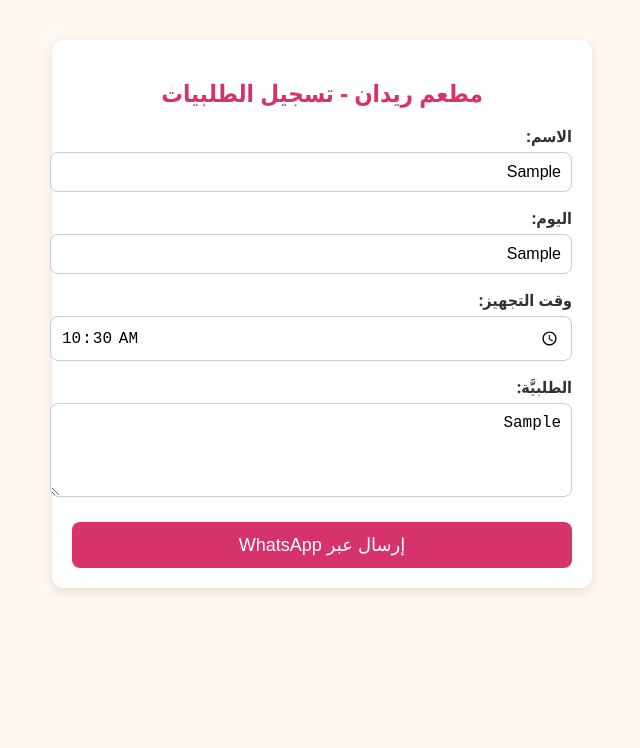
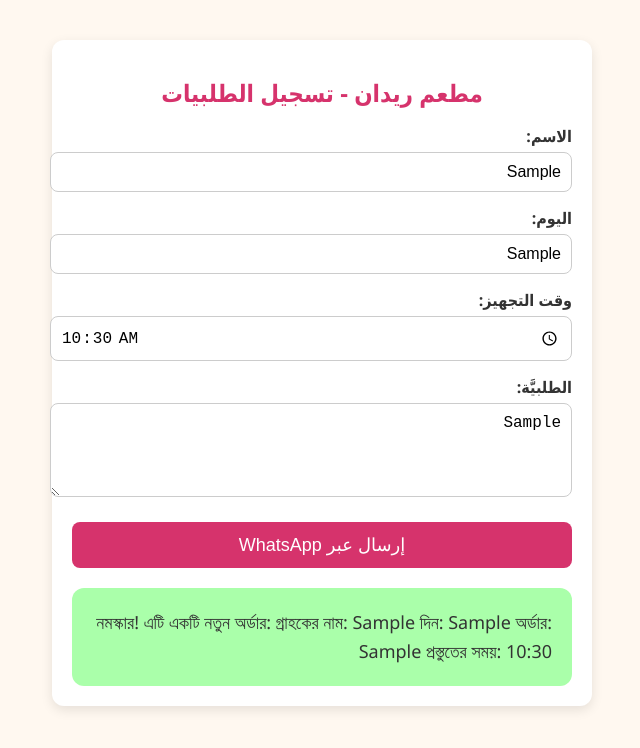
Before and after one commit to asad-5355/MENU, a plain HTML site: page index.html in a window 1280 px wide. Both pictures are taken after typing "Sample", "Sample", "10:30", "Sample" into the empty fields and a click on the button "إرسال عبر WhatsApp". Shown: the whole page, without its empty margins (318-958 px from the left). Drawn offline with Linux system fonts and the light colour scheme.

Commit message:
Update index.html

```diff
--- a/index.html
+++ b/index.html
@@ -63,6 +63,17 @@
             background-color: #b02957;
         }
 
+        /* تصميم رسالة الواتساب */
+        .whatsapp-message {
+            margin-top: 20px;
+            padding: 20px;
+            background-color: #aaffaa; /* لون الخلفية الأخضر الداكن */
+            border-radius: 12px;
+            font-size: 18px;
+            line-height: 1.6;
+            color: #333;
+        }
+
         @media (max-width: 600px) {
             .container {
                 margin: 20px;
@@ -79,7 +90,7 @@
         <input type="text" id="name" placeholder="أدخل اسمك هنا" required>
 
         <label for="day">اليوم:</label>
-        <input type="text" id="day" placeholder="مثال: الإثنين" required>
+        <input type="text" id="day" placeholder="مثال: السبت" required>
 
         <label for="prep_time">وقت التجهيز:</label>
         <input type="time" id="prep_time" required>
@@ -89,9 +100,37 @@
 
         <button type="submit">إرسال عبر WhatsApp</button>
     </form>
+
+    <!-- رسالة الواتساب الم仿 -->
+    <div class="whatsapp-message" id="previewMessage"></div>
 </div>
 
 <script>
+    // قائمة المرجعية للترجمة من العربية إلى البنغالية
+    const translationMap = {
+        "سلام": "নমস্কার",
+        "السبت": "শনিবার",
+        "مندي لحم": "মাংসের মন্ডি",
+        "مندي دجاج": "চিকেন মন্ডি",
+        "مكرونة": "মক্রোনা",
+        "بطاطس": "পটো",
+        "شاي": "চা",
+        "قهوة": "কফি",
+        "زبادي": "দই",
+        "عصير": "সঞ্জীবনী",
+        "وجبة": "ভোজ্য",
+        "عدد": "সংখ্যা",
+        "ص": "সেকেন্ড",
+        "دقائق": "মিনিট",
+        "ساعة": "ঘণ্টা"
+    };
+
+    function translateArabicToBengali(text) {
+        return text.split(' ').map(word => {
+            return translationMap[word] || word; // ترجمة الكلمة إن وجدت، وإلا الإبقاء عليها كما هي
+        }).join(' ');
+    }
+
     function sendToWhatsApp(event) {
         event.preventDefault();
 
@@ -100,8 +139,15 @@
         const prepTime = document.getElementById('prep_time').value.trim();
         const order = document.getElementById('order').value.trim();
 
-        // رسالة باللغة البنغالية مع وقت التجهيز
-        const bengaliMessage = `নমস্কার! এটি একটি নতুন অর্ডার:\n\nগ্রাহকের নাম: ${name}\nদিন: ${day}\nঅর্ডার: ${order}\nপ্রস্তুতের সময়: ${prepTime}`;
+        // ترجمة الطلبيَّة إلى البنغالية
+        const translatedOrder = translateArabicToBengali(order);
+
+        // رسالة بنغالية كاملة
+        const bengaliMessage = `নমস্কার! এটি একটি নতুন অর্ডার:\n\nগ্রাহকের নাম: ${name}\nদিন: ${day}\nঅর্ডার: ${translatedOrder}\nপ্রস্তুতের সময়: ${prepTime}`;
+
+        // تحديث رسالة الواتساب الم模仿
+        const previewMessageDiv = document.getElementById('previewMessage');
+        previewMessageDiv.innerHTML = bengaliMessage;
 
         const encodedMessage = encodeURIComponent(bengaliMessage);
         const whatsappURL = `https://wa.me/971588155123?text=${encodedMessage}`;
```
